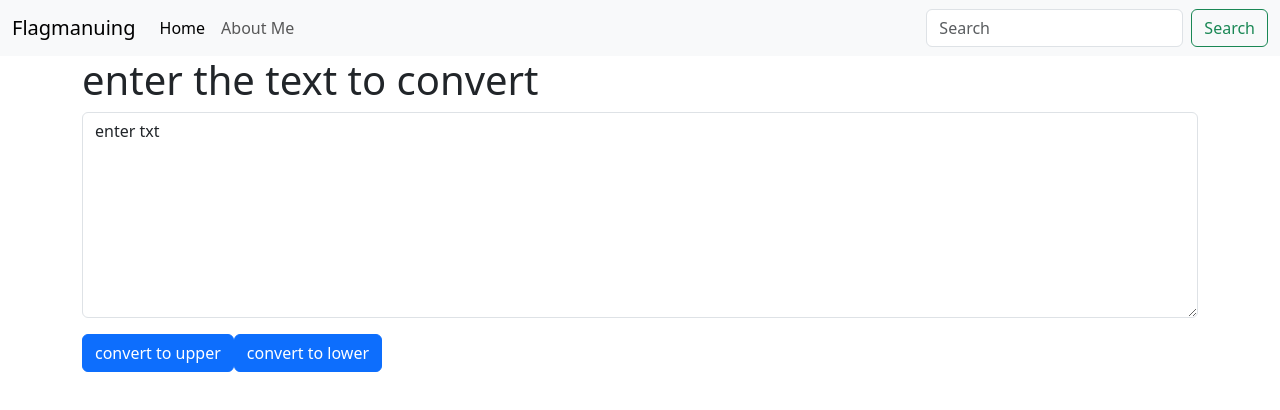
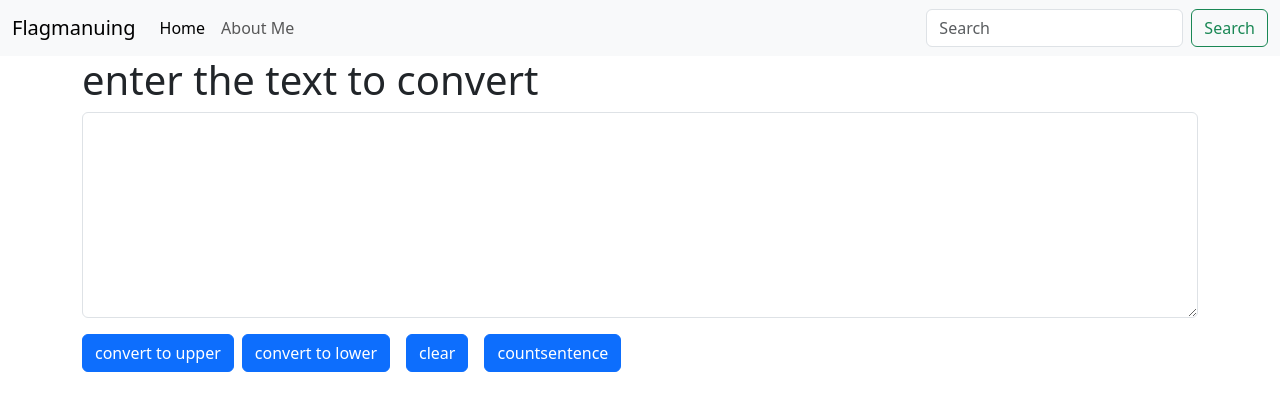
Before and after one commit to Mayaz120102/ReactJs_Learning, a React (Create React App) app: page / in a window 1280 px wide. Shown: the top 410 px of the page. Built offline with nearby package versions, Linux system fonts and the light colour scheme.

Commit message:
more using of state

```diff
--- a/src/components/TextForm.js
+++ b/src/components/TextForm.js
@@ -10,11 +10,24 @@ export default function TextForm(props) {
     let lowText = text.toLocaleLowerCase();
     setText(lowText);
   };
+  const clear = () => {
+    let clearText = "";
+    setText(clearText);
+  };
+
+  const countSentence = () => {
+    // Split text into sentences using a regular expression
+    let sentences = text
+      .split(/[.!?]+/)
+      .filter((sentence) => sentence.trim().length > 0);
+    console.log("Sentence Count: " + sentences.length);
+    alert("Total Sentences: " + sentences.length);
+  };
   const changeOnClick = (event) => {
     console.log("changing");
     setText(event.target.value);
   };
-  const [text, setText] = useState("enter txt");
+  const [text, setText] = useState("");
   return (
     <div>
       <h1>{props.heading}</h1>
@@ -35,12 +48,22 @@ export default function TextForm(props) {
         convert to upper
       </button>
       <button
-        className="btn btn-primary"
+        className="btn btn-primary mx-2"
         type="submit"
         onClick={convertedTolower}
       >
         convert to lower
       </button>
+      <button className="btn btn-primary mx-2" type="submit" onClick={clear}>
+        clear
+      </button>
+      <button
+        className="btn btn-primary mx-2"
+        type="submit"
+        onClick={countSentence}
+      >
+        countsentence
+      </button>
     </div>
   );
 }
```
